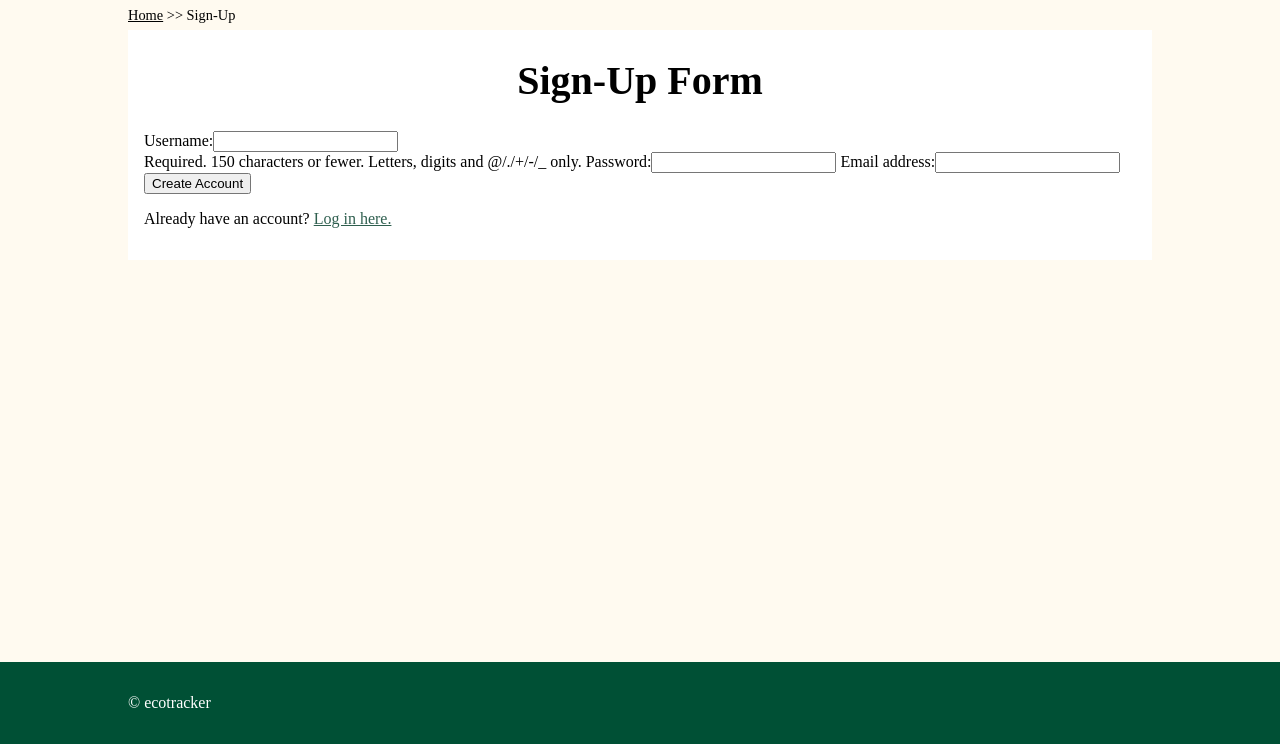
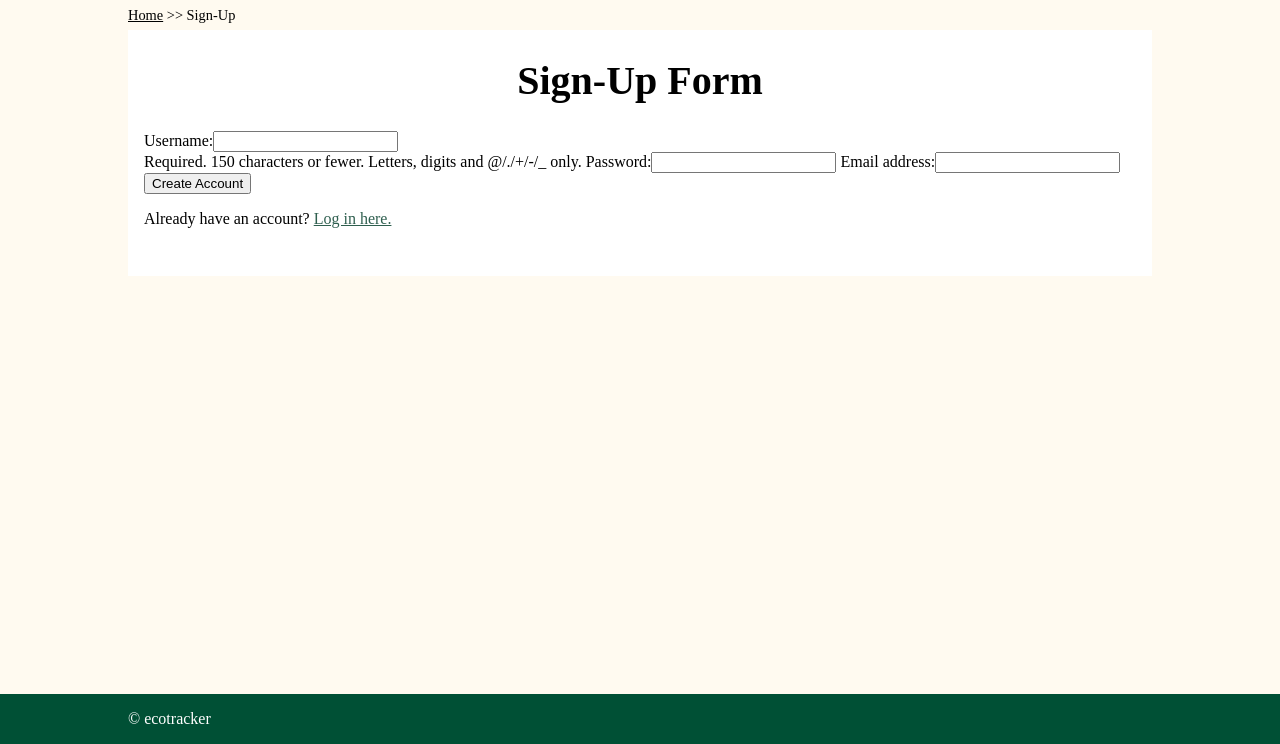
Before and after one commit to nathanalexanderpage/ecotracker, a Django app: page /signup/ in a window 1280 px wide. Shown: the part 56-800 px from the top of the page. Run offline with Django 3.2, Linux system fonts and the light colour scheme.

Commit message:
adjusted main padding to be uniform with h1 at top

```diff
--- a/FuelEcoTracker/FuelTrackerApp/static/FuelTrackerApp/style.css
+++ b/FuelEcoTracker/FuelTrackerApp/static/FuelTrackerApp/style.css
@@ -17,7 +17,7 @@ body {
 }
 footer {
 	margin: 1.5em 0 0;
-	padding: 2em 10vw;
+	padding: 1em 10vw;
 	background-color: rgb(0, 80, 53);
 	color: white;
 }
@@ -30,7 +30,7 @@ html {
 }
 main {
 	margin: 0 10vw;
-	padding: 0.01em 1em 1em;
+	padding: 0.01em 1em 2em;
 	background-color: white;
 }
 
```
